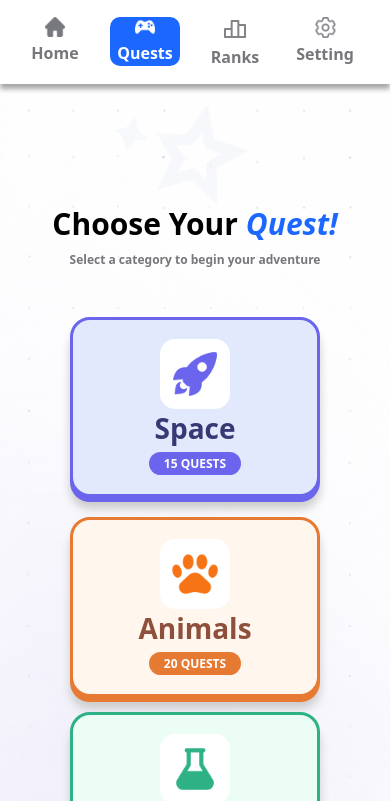
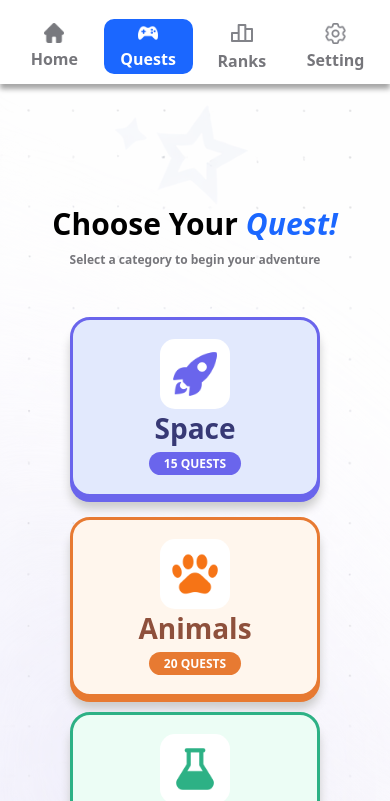
Before and after one commit to AyushRawat10/Quiz-Quest, a plain HTML site: page index.html in a window 390 px wide. Both pictures are taken after a click on the element "PLAY". Shown: the top 801 px of the page. Drawn offline with Linux system fonts and the light colour scheme.

Commit message:
Fix the nav and question bug

```diff
--- a/script.js
+++ b/script.js
@@ -514,7 +514,7 @@ document.addEventListener("DOMContentLoaded", function () {
                 answer: "Pacific"
             },
             {
-                question: "WWhich country has the highest number of UNESCO",
+                question: "Which country has the highest number of UNESCO",
                 keynote: "World Heritage Sites ?",
                 option: ["China", "Spain", "Italy", "India"],
                 answer: "Italy"
--- a/style.css
+++ b/style.css
@@ -1617,12 +1617,21 @@ html, body {
         padding: 10px 40px;
     }
 
+    .nav {
+        padding: 5px 10px;
+    }
+
+    .nav > .nav-content {
+        gap: 5px;
+    }
+
     .nav > .nav-content > .nav-content-all {
         flex-direction: column;
         align-items: center;
+        justify-content: center;
         padding: 0;
         width: 90px;
-        height: 49px;
+        height: 55px;
         gap: 0;
     }
 
```
